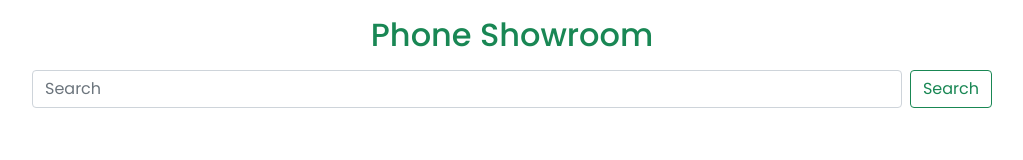
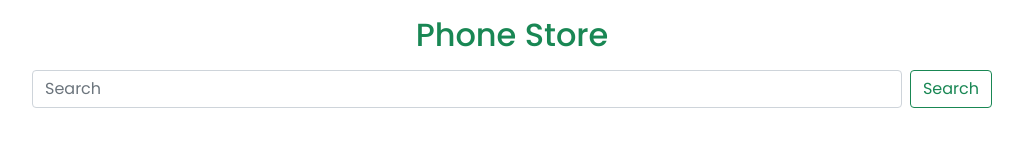
Before and after one commit to marufbillah57/phone-hunter, a plain HTML site: page index.html in a window 1280 px wide. Shown: the whole page, without its empty margins (128-1151 px from the left). Drawn offline with nearby package versions, Linux system fonts and the light colour scheme.

Commit message:
code updated

```diff
--- a/index.html
+++ b/index.html
@@ -12,11 +12,11 @@
     <link href="https://cdn.jsdelivr.net/npm/bootstrap@5.0.2/dist/css/bootstrap.min.css" rel="stylesheet" integrity="sha384-EVSTQN3/azprG1Anm3QDgpJLIm9Nao0Yz1ztcQTwFspd3yD65VohhpuuCOmLASjC" crossorigin="anonymous">
     <!-- custom css link -->
     <link rel="stylesheet" href="css/style.css">
-    <title>Phone showroom</title>
+    <title>Phone Store</title>
 </head>
 <body>
    <div class="conatianer">
-       <h2 class="text-success text-center m-3">Phone Showroom</h2>
+       <h2 class="text-success text-center m-3">Phone Store</h2>
     <div class="d-flex w-75 m-auto mb-3">
         <input id="input-search" class="form-control me-2" type="search" placeholder="Search" aria-label="Search">
         <button onclick="searchButton()" class="btn btn-outline-success">Search</button>
```
